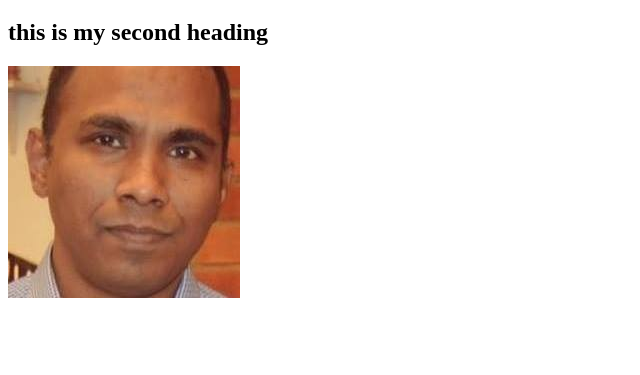
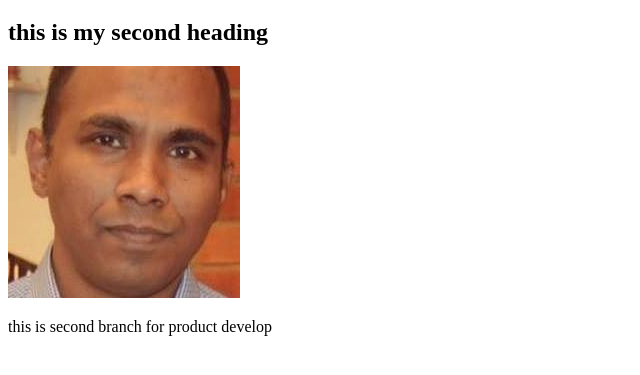
Before and after one commit to ShakhawatHossain-web/gimonas, a plain HTML site: page index.html in a window 1280 px wide. Shown: the part 61-436 px from the top of the page, without its empty margins (0-640 px from the left). Drawn offline with Linux system fonts and the light colour scheme.

Commit message:
new paragraph

```diff
--- a/index.html
+++ b/index.html
@@ -9,6 +9,7 @@
     <h1>about github</h1>
     <h2>this is my second heading</h2>
     <img src="Shaku.jpg" alt="">
+    <p>this is second branch for product develop </p>
 
 </body>
 </html>
```
